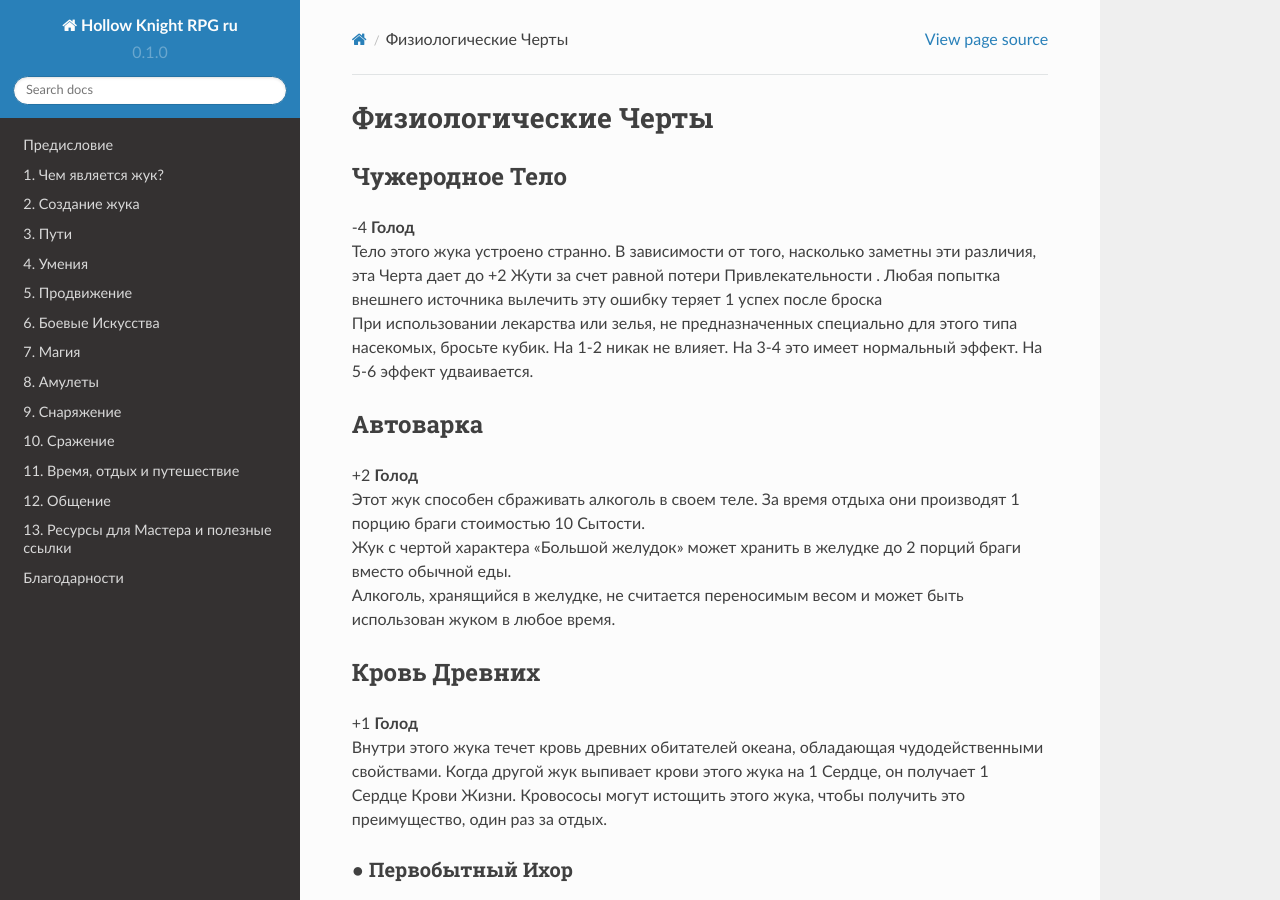
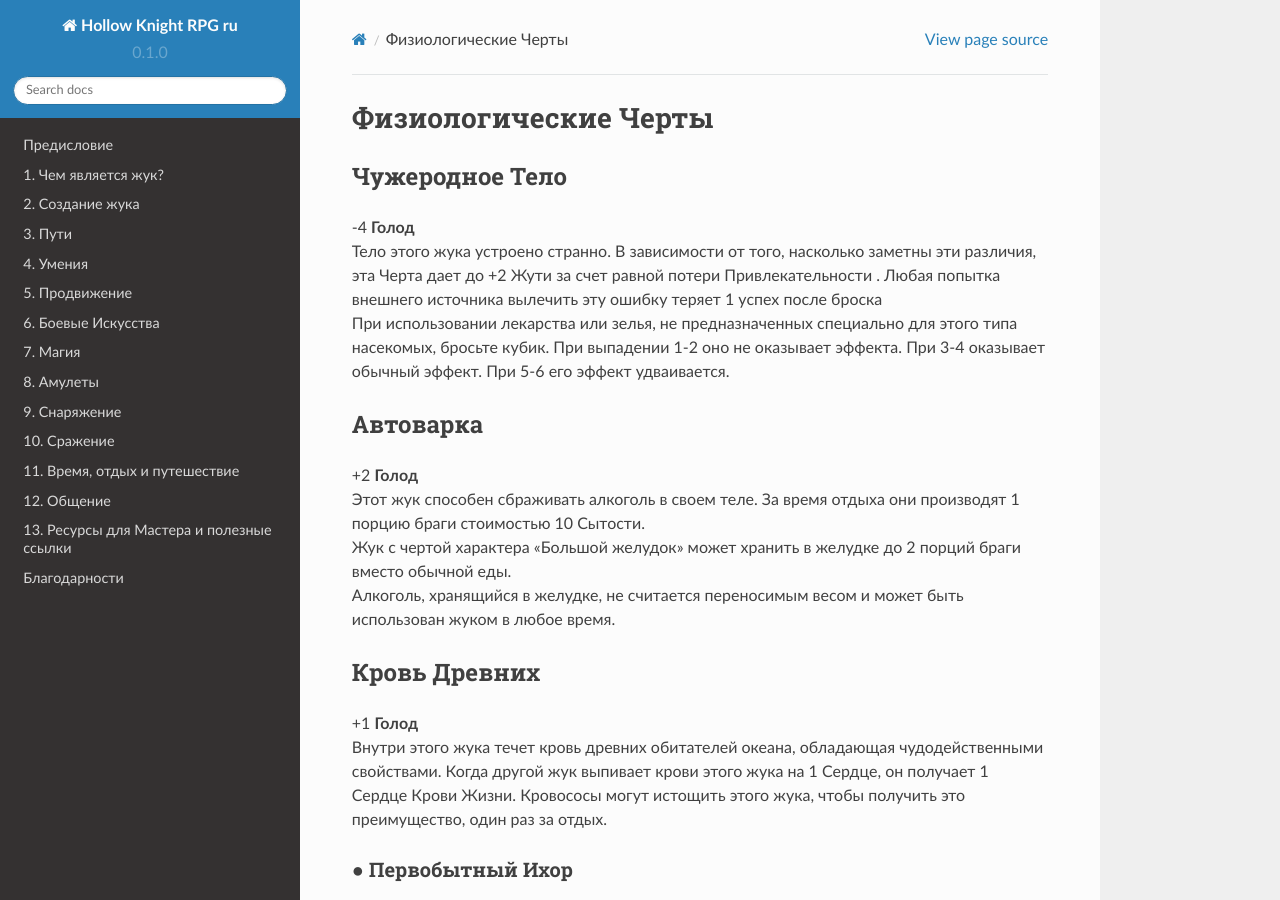
Before and after one commit to LazySelkie/hollow-knight-rpg-ru, a Sphinx documentation site: the page built from docs/source/traits_physiological.rst, in a window 1280 px wide and 900 px high. Built offline with Sphinx 7.4.7 and the Read the Docs theme 2.0.0, drawn with Linux system fonts in a browser that asks for light colours.

Commit message:
Update traits_physiological.rst

```diff
--- a/docs/source/traits_physiological.rst
+++ b/docs/source/traits_physiological.rst
@@ -5,7 +5,7 @@
 """"""""""""""""""
 | -4 **Голод**
 | Тело этого жука устроено странно. В зависимости от того, насколько заметны эти различия, эта Черта дает до +2 Жути за счет равной потери Привлекательности . Любая попытка внешнего источника вылечить эту ошибку теряет 1 успех после броска
-| При использовании лекарства или зелья, не предназначенных специально для этого типа насекомых, бросьте кубик. На 1-2 никак не влияет. На 3-4 это имеет нормальный эффект. На 5-6 эффект удваивается.
+| При использовании лекарства или зелья, не предназначенных специально для этого типа насекомых, бросьте кубик. При выпадении 1-2 оно не оказывает эффекта. При 3-4 оказывает обычный эффект. При 5-6 его эффект удваивается.
 
 Автоварка
 """"""""""""""""""
```
